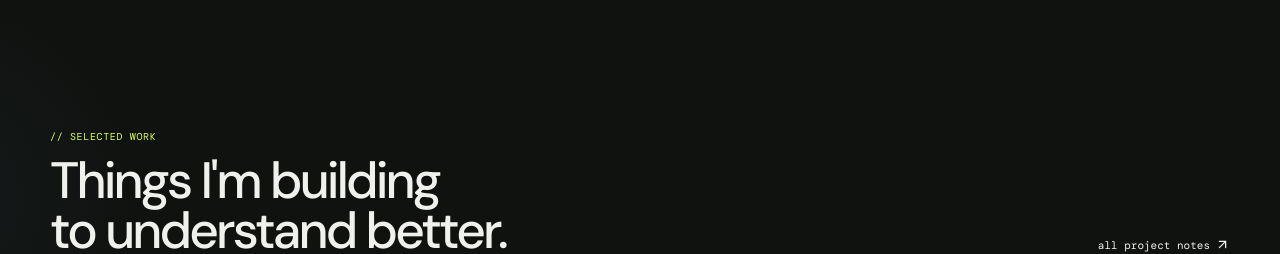
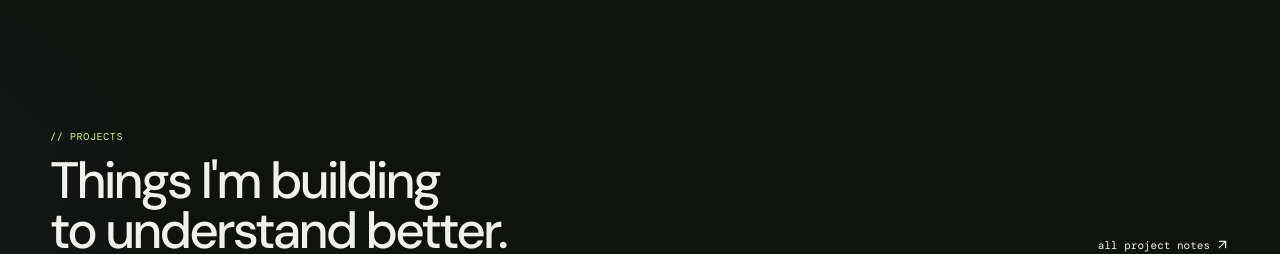
Before and after one commit to gouravpatil-dev/portfolio, a React (Vite) app: page / in a window 1280 px wide. Shown: the part 810-1064 px from the top of the page. Built offline with nearby package versions, Linux system fonts and the light colour scheme.

Commit message:
Update homepage

```diff
--- a/src/pages/HomePage.jsx
+++ b/src/pages/HomePage.jsx
@@ -45,7 +45,7 @@ export default function HomePage() {
 
       <section className="home-work shell">
         <Reveal className="section-heading">
-          <div><p className="eyebrow">// selected work</p><h2>Things I&apos;m building<br />to understand better.</h2></div>
+          <div><p className="eyebrow">// projects</p><h2>Things I&apos;m building<br />to understand better.</h2></div>
           <Link className="text-link" to="/projects">all project notes <ArrowUpRight size={15} /></Link>
         </Reveal>
         <div className="project-list">{projects.map((project, index) => <Reveal key={project.slug} delay={index * 0.08}><ProjectCard project={project} /></Reveal>)}</div>
```
